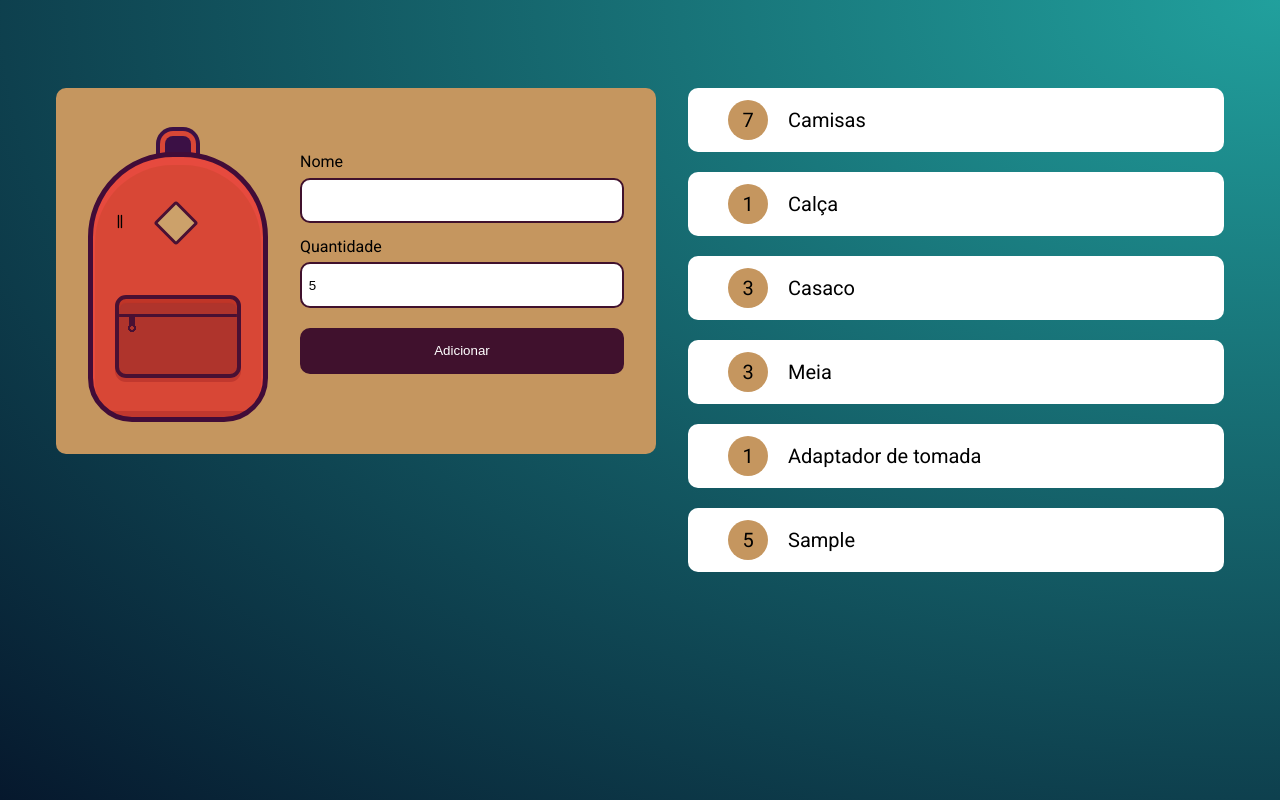
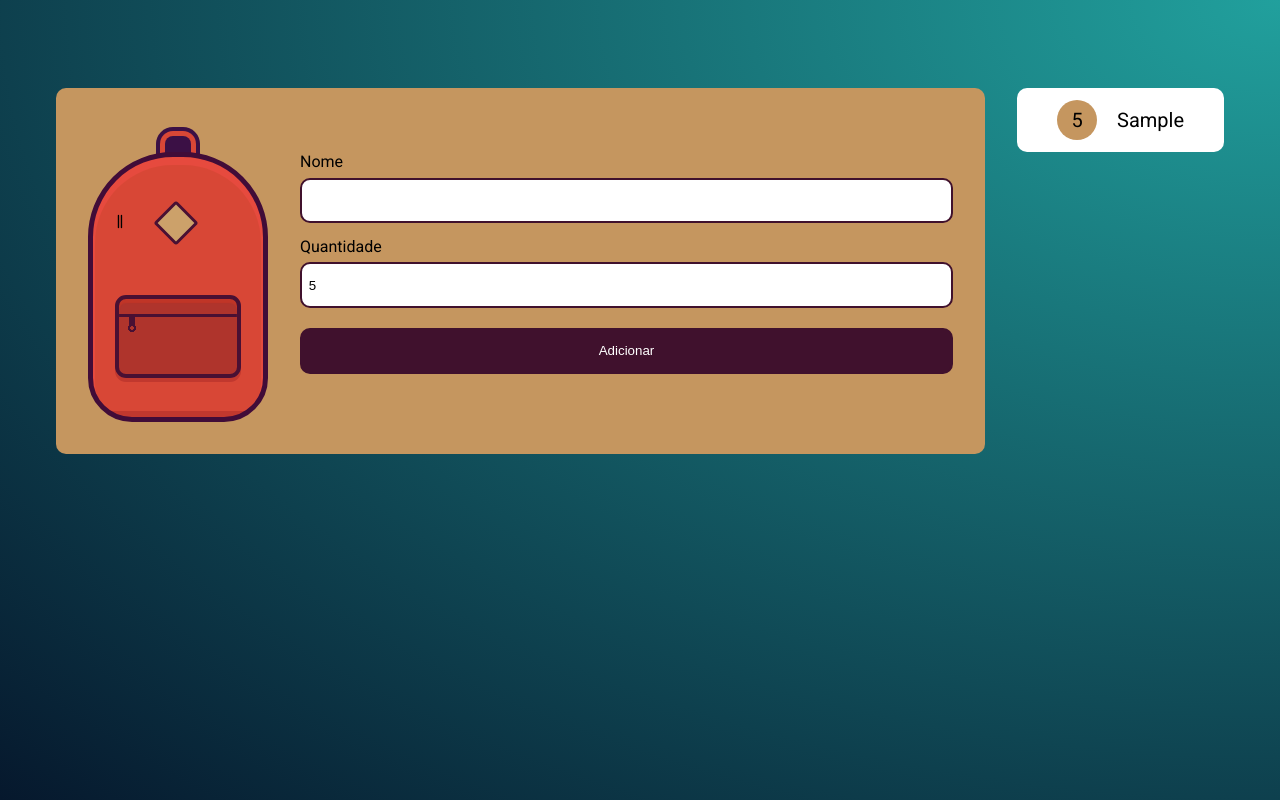
Before and after one commit to Smkhb/mochila-de-viagem, a plain HTML site: page index.html in a window 1280 px wide. Both pictures are taken after typing "Sample", "5" into the empty fields and a click on the input "Adicionar". Drawn offline with Linux system fonts and the light colour scheme.

Commit message:
Sexto Video

```diff
--- a/index.html
+++ b/index.html
@@ -25,11 +25,6 @@
         </div>
 
         <ul class="lista" id="lista">
-            <li class="item"><strong>7</strong>Camisas</li>
-            <li class="item"><strong>1</strong>Calça</li>
-            <li class="item"><strong>3</strong>Casaco</li>
-            <li class="item"><strong>3</strong>Meia</li>
-            <li class="item"><strong>1</strong>Adaptador de tomada</li>
         </ul>
     </main>
     <script src="/js/main.js"></script>
--- a/js/main.js
+++ b/js/main.js
@@ -2,7 +2,7 @@ const form = document.getElementById('novoItem');
 const lista = document.getElementById('lista');
 const itens = JSON.parse(localStorage.getItem('itens'))||[];
 
-itens.forEach(elemento=>console.log(elemento.nome, elemento.quantidade))
+itens.forEach(elemento=>criaElemento(elemento))
 
 form.addEventListener('submit', (evento)=>{
     evento.preventDefault();
@@ -10,27 +10,30 @@ form.addEventListener('submit', (evento)=>{
     const nome = evento.target.elements['nome'];
     const quantidade = evento.target.elements['quantidade'];
 
-    criaElemento(nome.value,quantidade.value);
+    const itemAtual = {
+        'nome':nome.value,
+        'quantidade': quantidade.value
+    }
+
+    criaElemento(itemAtual);
+
+    itens.push(itemAtual)
+
+    localStorage.setItem('itens', JSON.stringify(itens));
+
     nome.value = '';
     nome.value = '';
 })
 
-function criaElemento(nome,quantidade){
+function criaElemento(item){
     const novoItem = document.createElement('li');
     novoItem.classList.add('item');
 
     const numeroItem = document.createElement('strong');
-    numeroItem.innerHTML = quantidade;
+    numeroItem.innerHTML = item.quantidade;
 
     novoItem.appendChild(numeroItem);
-    novoItem.innerHTML += nome;
+    novoItem.innerHTML += item.nome;
 
     lista.appendChild(novoItem)
-
-    const itemAtual = {
-        'nome':nome,
-        'quantidade': quantidade
-    }
-    itens.push(itemAtual)
-    localStorage.setItem('itens', JSON.stringify(itens));
 }
```
